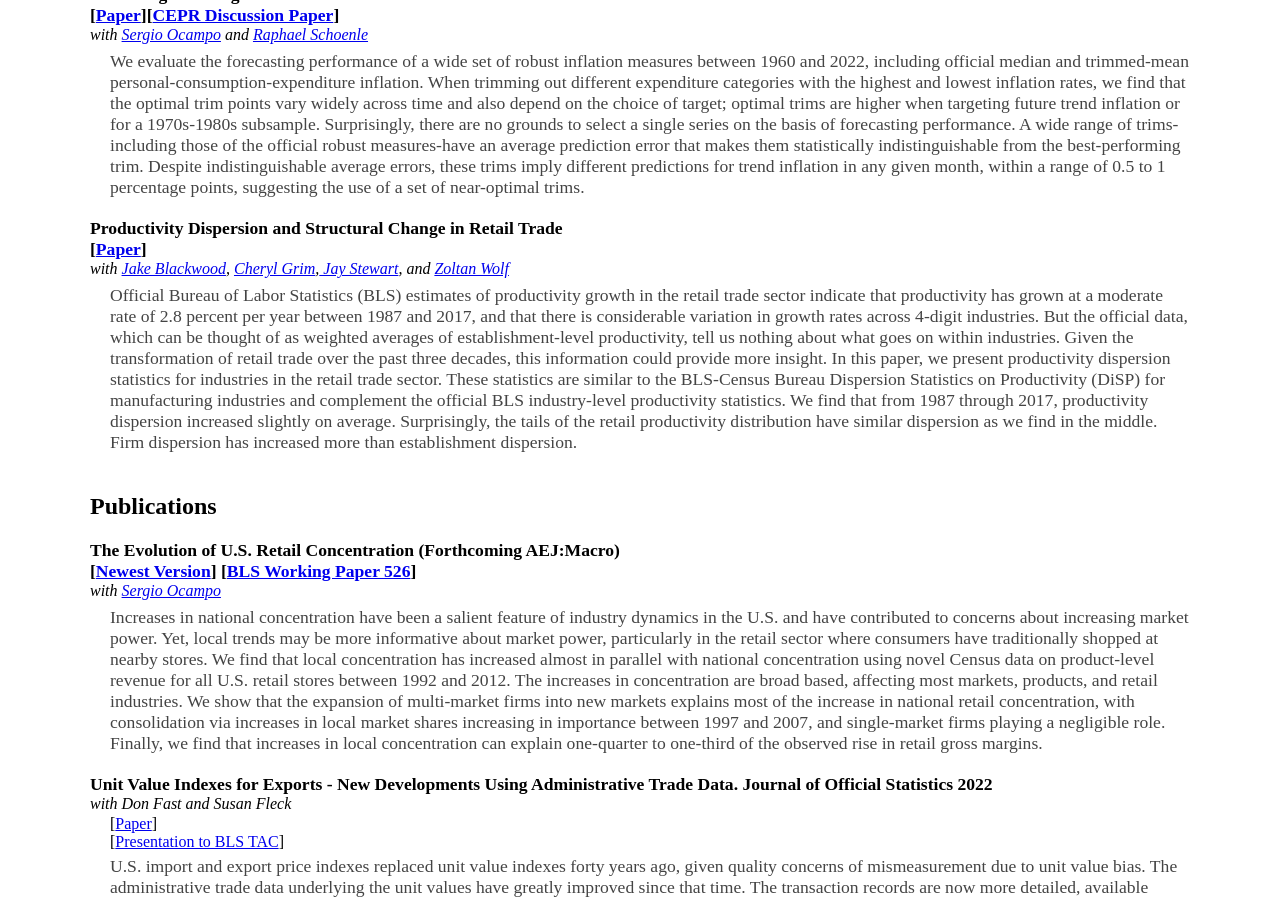
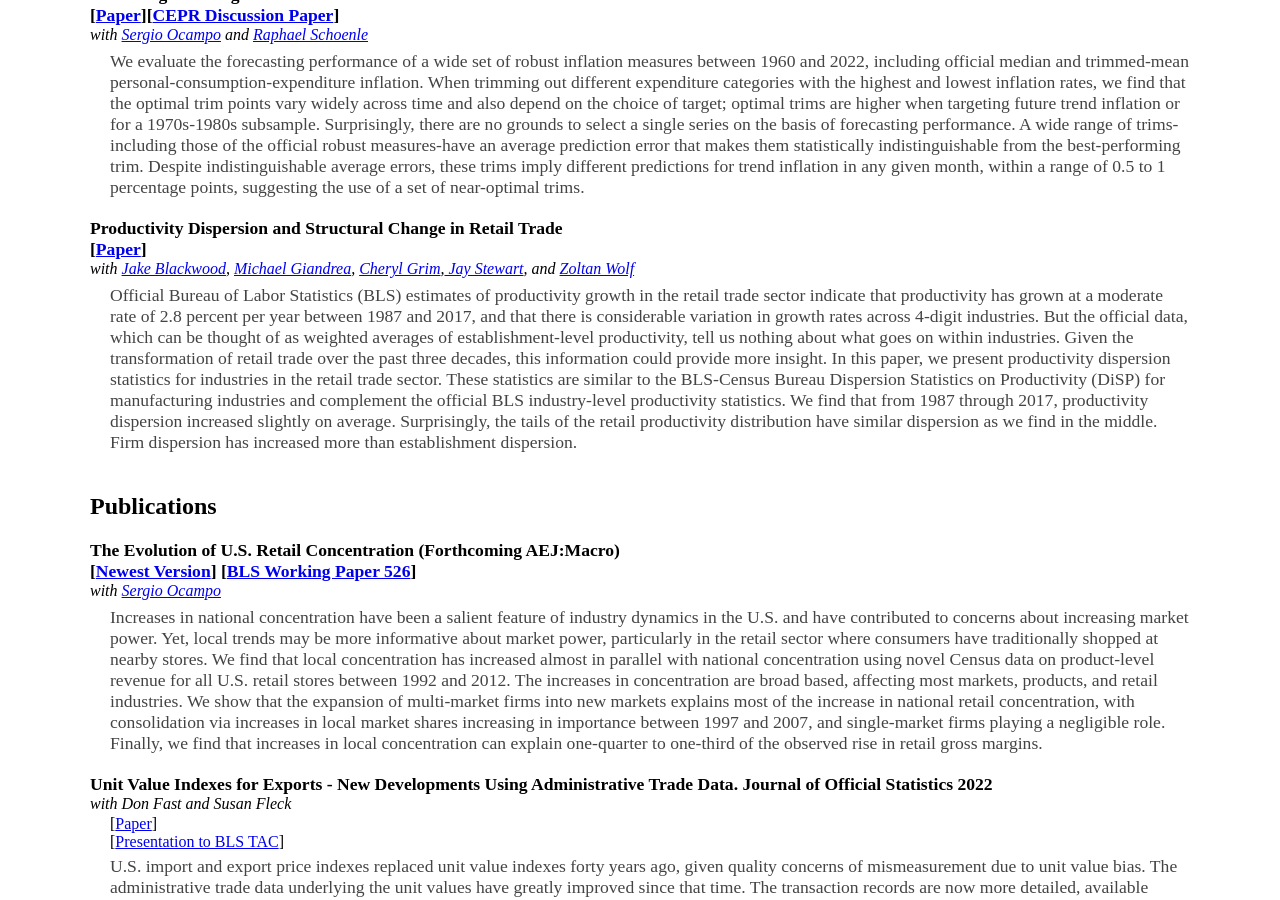
Before and after one commit to dominic-smith/dominic-smith.github.io, a Jekyll site: the page built from index.md, in a window 1280 px wide and 900 px high, scrolled down 648 px. Built offline with Jekyll 4.4.1, drawn with Linux system fonts in a browser that asks for light colours.

Commit message:
Update index.md

```diff
--- a/index.md
+++ b/index.md
@@ -41,7 +41,7 @@ layout: default
  <div class="summary">We evaluate the forecasting performance of a wide set of robust inflation measures between 1960 and 2022, including official median and trimmed-mean personal-consumption-expenditure inflation. When trimming out different expenditure categories with the highest and lowest inflation rates, we find that the optimal trim points vary widely across time and also depend on the choice of target; optimal trims are higher when targeting future trend inflation or for a 1970s-1980s subsample. Surprisingly, there are no grounds to select a single series on the basis of forecasting performance. A wide range of trims-including those of the official robust measures-have an average prediction error that makes them  statistically indistinguishable from the best-performing trim. Despite indistinguishable average errors, these trims imply different predictions for trend inflation in any given month, within a range of 0.5 to 1 percentage points, suggesting the use of a set of near-optimal trims.  </div>
 
    <div class="paper">Productivity Dispersion and Structural Change in Retail Trade <br> [<a href="https://ideas.repec.org/p/cen/wpaper/23-60.html" rel="noopener noreferrer" target="_blank">Paper</a>]</div>
-                <div class="coauthors"> with <a href="https://www.amherst.edu/people/facstaff/jblackwood" rel="noopener noreferrer" target="_blank">Jake Blackwood</a>, <a href="https://scholar.google.com/citations?user=QI1W0ckAAAAJ&hl=en" rel="noopener noreferrer" target="_blank">Cheryl Grim</a>,<a href="https://scholar.google.com/citations?user=dv8tVWIAAAAJ&hl=en" rel="noopener noreferrer" target="_blank">    Jay Stewart</a>, and <a href="https://newlighttechnologies.com/staff/zoltan-wolf" rel="noopener noreferrer" target="_blank">Zoltan Wolf</a> </div>
+                <div class="coauthors"> with <a href="https://www.amherst.edu/people/facstaff/jblackwood" rel="noopener noreferrer" target="_blank">Jake Blackwood</a>, <a href="https://www.bls.gov/dpr/authors/giandrea.htm" rel="noopener noreferrer" target="_blank">Michael Giandrea</a>, <a href="https://scholar.google.com/citations?user=QI1W0ckAAAAJ&hl=en" rel="noopener noreferrer" target="_blank">Cheryl Grim</a>,<a href="https://scholar.google.com/citations?user=dv8tVWIAAAAJ&hl=en" rel="noopener noreferrer" target="_blank">    Jay Stewart</a>, and <a href="https://newlighttechnologies.com/staff/zoltan-wolf" rel="noopener noreferrer" target="_blank">Zoltan Wolf</a> </div>
  <div class="summary">Official Bureau of Labor Statistics (BLS) estimates of productivity growth in the retail trade sector indicate that productivity has grown at a moderate rate of 2.8 percent per year between 1987 and 2017, and that there is considerable variation in growth rates across 4-digit industries. But the official data, which can be thought of as weighted averages of establishment-level productivity, tell us nothing about what goes on within industries. Given the transformation of retail trade over the past three decades, this information could provide more insight. In this paper, we present productivity dispersion statistics for industries in the retail trade sector. These statistics are similar to the BLS-Census Bureau Dispersion Statistics on Productivity (DiSP) for manufacturing industries and complement the official BLS industry-level productivity statistics. We find that from 1987 through 2017, productivity dispersion increased slightly on average. Surprisingly, the tails of the retail productivity distribution have similar dispersion as we find in the middle. Firm dispersion has increased more than establishment dispersion. </div>
 
 
```
